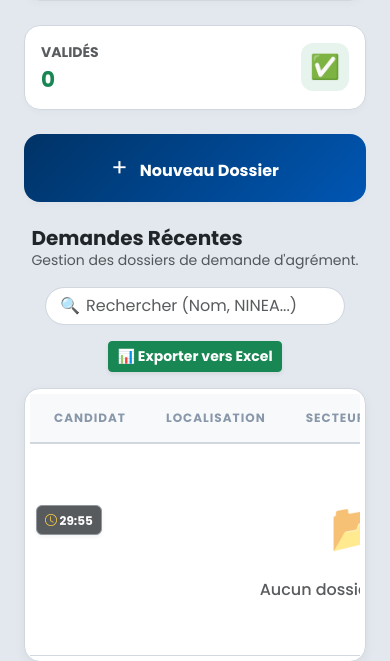
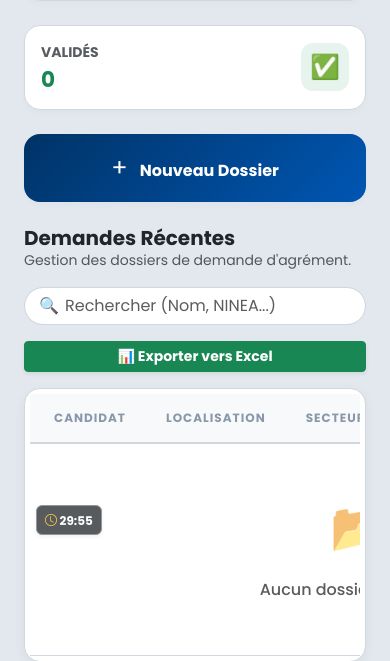
Before and after one commit to AlkhafissA/XALAT, a Flask app: page /tableau_de_bord in a window 390 px wide. Shown: the part 293-954 px from the top of the page. Run offline with Flask 3, Linux system fonts and the light colour scheme; the visitor is signed in with stand-in values (Sample User, id 1); data that the repository does not hold is empty; parts of the project's set-up code (start-up, migrations or seed data) failed here and were passed over; some libraries are stand-ins or nearby versions.

Commit message:
Mise à jour Responsive5.0

```diff
--- a/app/templates/dashboard.html
+++ b/app/templates/dashboard.html
@@ -9,6 +9,7 @@
     transition: transform 0.3s ease;
     position: relative;
     overflow: hidden;
+    height: 100%; /* <-- Aligne toutes les cartes à la même hauteur */
   }
   .card-stat:hover {
     transform: translateY(-5px);
@@ -106,10 +107,16 @@
   }
 
   /* SEARCH BAR STYLE */
+  /* 🟢 APRÈS */
   .search-container {
     position: relative;
-    max-width: 300px;
-    width: 100%;
+    width: 100%; /* Prend 100% sur mobile */
+  }
+
+  @media (min-width: 768px) {
+    .search-container {
+      max-width: 300px; /* Reprend sa taille max de 300px uniquement sur grand écran */
+    }
   }
   .search-input {
     border-radius: 50px;
@@ -189,17 +196,19 @@
     </div>
   </div>
 
-  <div class="d-flex flex-column flex-md-row justify-content-between align-items-center mb-3 gap-3">
+  <div class="d-flex flex-column flex-md-row justify-content-between align-items-stretch align-items-md-center mb-3 gap-3">
     <div>
       <h5 class="fw-bold text-dark m-0">Demandes Récentes</h5>
       <p class="text-muted small mb-0">Gestion des dossiers de demande d'agrément.</p>
     </div>
 
-    <div class="search-container">
+    <div class="search-container w-100 w-md-auto">
       <span class="search-icon">🔍</span>
       <input type="text" id="searchInput" class="form-control search-input" placeholder="Rechercher (Nom, NINEA...)" />
     </div>
-    <a href="{{ url_for('main.exporter_excel') }}" class="btn btn-success btn-sm text-white fw-bold shadow-sm"> 📊 Exporter vers Excel</a>
+    <a href="{{ url_for('main.exporter_excel') }}" class="btn btn-success btn-sm text-white fw-bold shadow-sm w-100 w-md-auto">
+      📊 Exporter vers Excel</a
+    >
   </div>
 
   <div class="card card-table">
@@ -249,7 +258,7 @@
               {% endif %}
             </td>
             <td class="text-end pe-4">
-              <div class="d-flex justify-content-end align-items-center flex-wrap gap-1">
+              <div class="d-flex justify-content-end align-items-center text-nowrap gap-1">
                 {% if current_user.role in ['superadmin', 'admin'] %} {% if "Retenu" not in candidat.statut %}
                 <button
                   type="button"
```
